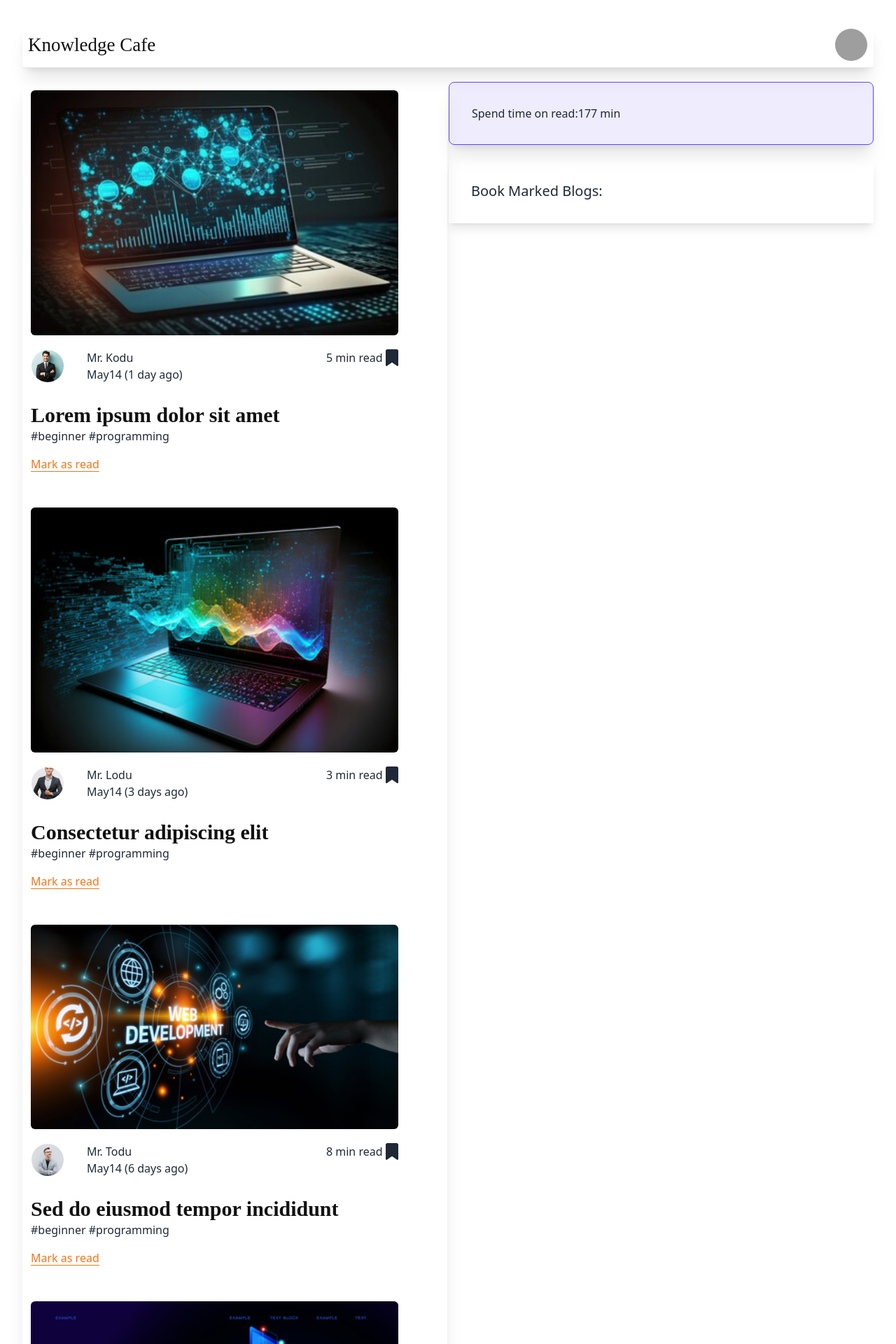
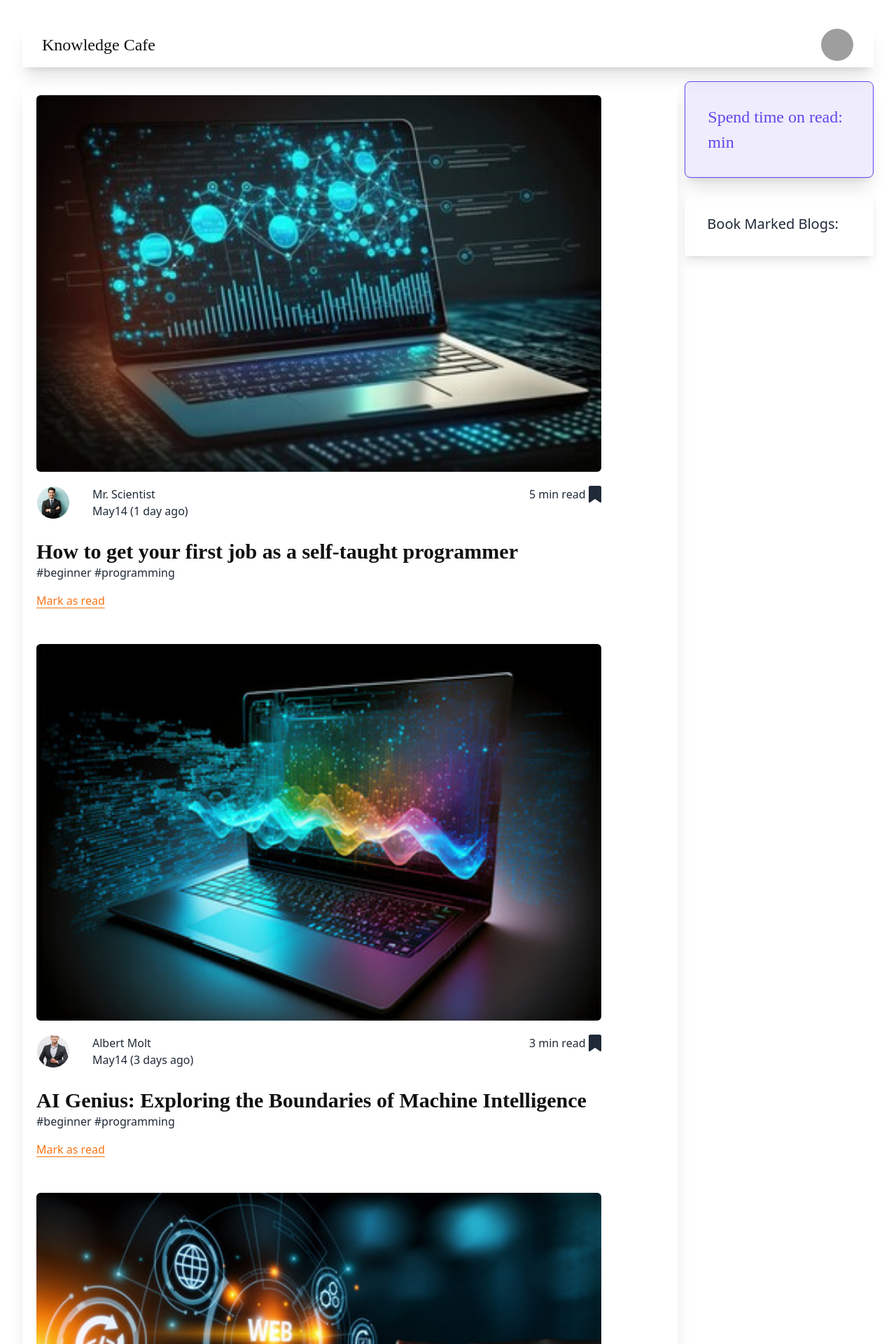
Before and after one commit to shakibul22/Knowledge-cafe, a React (Vite) app: page / in a window 1280 px wide. Shown: the top 1920 px of the page at 70% size. Built offline with nearby package versions, Linux system fonts and the light colour scheme; grey boxes are pictures that could not be loaded.

Commit message:
fourth commit for correction

```diff
--- a/public/data.json
+++ b/public/data.json
@@ -1,39 +1,38 @@
 [
     {
         "id": 1,
-        "name":"Mr. Kodu",
-
+        "name":"Mr. Scientist",
         "image":"../src/Components/Images/image-1.jpg",
         "imageIcon":"../../../public/blog-image.png",
-        "title": "Lorem ipsum dolor sit amet",
+        "title": "How to get your first job as a self-taught programmer",
         "date":"May14 (1 day ago)",
         "timeToRead": "5"
     },
     {
         "id": 2,
-        "name":"Mr. Lodu",
+        "name":"Albert Molt",
         "image":"../src/Components/Images/image-2.jpg",
         "imageIcon":"../../../public/blog-image-1.png",
-        "title": "Consectetur adipiscing elit",
+        "title": "AI Genius: Exploring the Boundaries of Machine Intelligence",
         "date": "May14 (3 days ago)",
         "timeToRead": "3"
     },
     {
         "id": 3,
-        "name":"Mr. Todu",
+        "name":"Mrs. Mosquito",
         "image":"../src/Components/Images/image-3.jpg",
         "imageIcon":"../../../public/blog-image-2.png",
         "writer": "Bob Johnson",
-        "title": "Sed do eiusmod tempor incididunt",
+        "title": "BuzzOff: Using AI to Combat Mosquito-Borne Diseases",
         "date": "May14 (6 days ago)",
         "timeToRead": "8"
     },
     {
         "id": 4,
-        "name":"Mr. Modu",
+        "name":"Mr.Bacteria",
         "image":"../src/Components/Images/image-4.jpg",
         "imageIcon":"../../../public/blog-image-3.png",
-        "title": "Ut enim ad minim veniam",
+        "title": "The Art of Coding: Mastering Programming Fundamentals and Best Practices",
         "date": "May15 (7 days ago)",
         "timeToRead": "2"
     }
--- a/src/App.jsx
+++ b/src/App.jsx
@@ -1,6 +1,7 @@
 import './App.css'
 import Blogs from './Components/Blogs/Blogs'
 import Header from './Components/Header/Header'
+import Question from './Components/Question/Question'
 
 function App() {
 
@@ -8,9 +9,8 @@ function App() {
   return (
     <div className="App">
       <Header></Header>
-      <hr />
       <Blogs></Blogs>
-
+      <Question></Question>
     </div>
   )
 }
--- a/src/Components/Blog/Blog.css
+++ b/src/Components/Blog/Blog.css
@@ -16,3 +16,14 @@
     font-size: 40px;
     color: #111111;
 }
+@media screen and (max-width: 588px) {
+    .blog-body{
+        flex-direction: column;
+        align-items: center;
+        margin: 0;
+    }
+    .blog-info{
+        display: flex;
+        gap: 3px;
+    }
+}
--- a/src/Components/Blog/Blog.jsx
+++ b/src/Components/Blog/Blog.jsx
@@ -5,19 +5,19 @@ import "./Blog.css"
 
 const Blog = (props) => {
     const { image, imageIcon,timeToRead, date, title,name} = props.blog;
-    const handleClick = () => {
-        let markAsRead = document.getElementById("markAsRead");
-        markAsRead.innerText =
-          parseInt(markAsRead.innerText) + parseInt(timeToRead);
-        console.log(markAsRead.innerText);
-      };
+    const handleAddToCart= props.handleAddToCart;
 
+    // const handleClick = () => {
+    //     let markAsRead = document.getElementById("markAsRead");
+    //     markAsRead.innerText =
+    //       parseInt(markAsRead.innerText) + parseInt(timeToRead);
 
+    //   };
     return (
-        <div className="blog  ">
+        <div className="blog">
             <figure><img className='w-full rounded-md' src={image} alt="" /></figure>
             <div className="blog-body flex justify-between ">
-                <div className='flex gap-5'>
+                <div className='blog-info flex gap-5'>
                 <label tabIndex={0} className="btn btn-ghost btn-circle avatar ">
                     <div className="w-20  rounded-full">
                         <img src={imageIcon} />
@@ -35,7 +35,7 @@ const Blog = (props) => {
             <div className='blog-info'>
                 <h2 className='title  text-3xl mt-7 text-bolder'>{title}</h2>
                 <h3>#beginner  #programming</h3>
-                <p onClick={() => handleClick()} className='markAsRead-btn underline underline-offset-4 text-orange-500 mt-4'>Mark as read</p>
+                <p onClick={() => handleAddToCart(props.blog)} className='cursor-pointer underline underline-offset-4 text-orange-500 mt-4'>Mark as read</p>
             </div>
         </div>
     );
--- a/src/Components/Blogs/Blogs.css
+++ b/src/Components/Blogs/Blogs.css
@@ -1,6 +1,11 @@
 .body-container{
-    display: grid;
-    grid-template-columns: repeat(2,1fr);
-    gap: 2px;
+    display: flex;
+    gap: 10px;
+}
+@media screen and (max-width: 588px) {
+    .body-container{
+      flex-direction: column;
+      align-items: center;
 
+    }
 }
--- a/src/Components/Blogs/Blogs.jsx
+++ b/src/Components/Blogs/Blogs.jsx
@@ -1,4 +1,5 @@
 import React, { useEffect, useState } from 'react';
+import { addToDb, getShoppingCart } from '../../Utilities/fakedb';
 import Blog from '../Blog/Blog';
 import Cart from '../Cart/Cart';
 import "./Blogs.css"
@@ -6,7 +7,8 @@ import "./Blogs.css"
 const Blogs = () => {
 
     const [blogs, setblogs] = useState([])
-    const [cart,setCart] =useState(177)
+    const [cart,setCart] =useState([]);
+    const [bookMarkCount, setBookMarkCount] = useState(0);
 
 
     useEffect(() => {
@@ -14,15 +16,21 @@ const Blogs = () => {
             .then(res => res.json())
             .then(data => setblogs(data))
     }, []);
+    useEffect(()=>{
+        const storedCart=getShoppingCart();
+        console.log(storedCart);
+
+    })
     const handleAddToCart=(blog)=>{
         const newCart=[...cart,blog];
         setCart(newCart);
+        addToDb(blog.id);
 
     }
 
     return (
-        <div className='body-container  mt-5 '>
-            <div className='blog-container shadow-xl p-3'>
+        <div className='body-container mt-5 '>
+            <div className='blog-container shadow-xl p-5'>
                 {blogs.map((blog) => <Blog key={blog.id}
                     blog={blog}
                     handleAddToCart={handleAddToCart}></Blog>)}
--- a/src/Components/Cart/Cart.css
+++ b/src/Components/Cart/Cart.css
@@ -1,10 +1,11 @@
+
 .cart-counter {
     background: rgba(96, 71, 236, 0.1);
     border: 1px solid #6047EC;
     border-radius: 8px;
 
 }
-.cart-counter h2{
+.cart-counter h1{
     color: #6047EC;
     font-family: 'Exo 2';
     font-size: 24px;
--- a/src/Components/Cart/Cart.jsx
+++ b/src/Components/Cart/Cart.jsx
@@ -1,18 +1,24 @@
 import React, { useState } from 'react';
 import "./Cart.css"
-const Cart = () => {
-    const [readingTime, setReadingTime] = useState(177);
-    const [bookMarkCount, setBookMarkCount] = useState(0);
+const Cart = ({cart}) => {
+  console.log({cart});
+  // let totalReadTime=0;
+  // for(const blog of cart){
+  //   totalReadTime= totalReadTime+ blog.timeToRead;
+  // }
+    // const [readingTime, setReadingTime] = useState(177);
+    // const [bookMarkCount, setBookMarkCount] = useState(0);
+    // console.log(cart);
 
-  const handleRead = (time) => {
-    setReadingTime((prevTime) => prevTime + time);
-  };
+  // const handleRead = (time) => {
+  //   setReadingTime((prevTime) => prevTime + time);
+  // };
 
     return (
 
             <div className='cart'>
                 <div className='cart-counter p-8 shadow-xl mb-5'>
-                <h1 >Spend time on read:<span id="markAsRead">{readingTime}</span> min</h1>
+                <h1>Spend time on read: {} min</h1>
                 </div>
                 <div className=' shadow-lg p-8 text-xl '>
                     <p>Book Marked Blogs:</p>
--- a/src/Components/Header/Header.css
+++ b/src/Components/Header/Header.css
@@ -1,5 +1,6 @@
 .header{
     font-family: 'Exo 2';
-    font-size: 27px;
+    font-size: 24px;
     color: #111111;
+
 }
--- a/src/Components/Header/Header.jsx
+++ b/src/Components/Header/Header.jsx
@@ -3,14 +3,14 @@ import "./Header.css"
 const Header = () => {
     return (
         <div>
-            <div className="navbar shadow-xl bg-base-500">
+            <div className="navbar shadow-xl bg-base-500 px-7">
                 <div className="flex-1">
-                    <a className=" header">Knowledge Cafe</a>
+                    <a className="header">Knowledge Cafe</a>
                 </div>
                 <label tabIndex={0} className="btn btn-ghost btn-circle avatar">
-                <div className="w-20  rounded-full">
-                    <img src="../../../public/header.jpg" />
-                </div>
+                    <div className="w-20  rounded-full">
+                        <img src="../../../public/header.jpg" />
+                    </div>
                 </label>
             </div>
         </div>
--- /dev/null
+++ b/src/Components/Question/Question.jsx
@@ -0,0 +1,26 @@
+import React from 'react';
+
+const Question = () => {
+    return (
+        <div className='question-container'>
+            <div className='shadow-xl p-5'>
+                <h3>1.What is the difference between state and props in React?</h3>
+                <p>props are passed via component properties, they're not reactive. State are variables that react will react , updating the UI when values changes.</p>
+            </div>
+            <div className='shadow-xl p-5' >
+                <h3>2.How does useState work?</h3>
+                <p>The  useState hook is a special function that takes the initial state as an argument and returns an array of two entries.  UseState encapsulate only singular value from the state, for multiple state need to have useState calls.</p>
+            </div>
+            <div className='shadow-xl  p-5'>
+                <h3>3.Purpose of useEffect other than fetching data.</h3>
+                <p>useEffect is a React hook and we put at the bottom of the code to take priority at this block of the code</p>
+            </div>
+            <div className='shadow-xl p-5'>
+                <h3>4.How Does React work?</h3>
+                <p> React Native is an open-source JavaScript framework built on the React library. Developers use it to create cross-platform React apps for iOS and Android.</p>
+            </div>
+        </div>
+    );
+};
+
+export default Question;
--- /dev/null
+++ b/src/Utilities/fakedb.js
@@ -0,0 +1,44 @@
+// use local storage to manage cart data
+const addToDb = id => {
+    let shoppingCart = getShoppingCart();
+    // add quantity
+    const quantity = shoppingCart[id];
+    if (!quantity) {
+        shoppingCart[id] = 1;
+    }
+    else {
+        const newQuantity = quantity + 1;
+        shoppingCart[id] = newQuantity;
+    }
+    localStorage.setItem('shopping-cart', JSON.stringify(shoppingCart));
+}
+
+const removeFromDb = id => {
+    const shoppingCart = getShoppingCart();
+    if (id in shoppingCart) {
+        delete shoppingCart[id];
+        localStorage.setItem('shopping-cart', JSON.stringify(shoppingCart));
+    }
+}
+
+const getShoppingCart = () => {
+    let shoppingCart = {};
+
+    //get the shopping cart from local storage
+    const storedCart = localStorage.getItem('shopping-cart');
+    if (storedCart) {
+        shoppingCart = JSON.parse(storedCart);
+    }
+    return shoppingCart;
+}
+
+const deleteShoppingCart = () => {
+    localStorage.removeItem('shopping-cart');
+}
+
+export {
+    addToDb,
+    removeFromDb,
+    getShoppingCart,
+    deleteShoppingCart
+}
```
